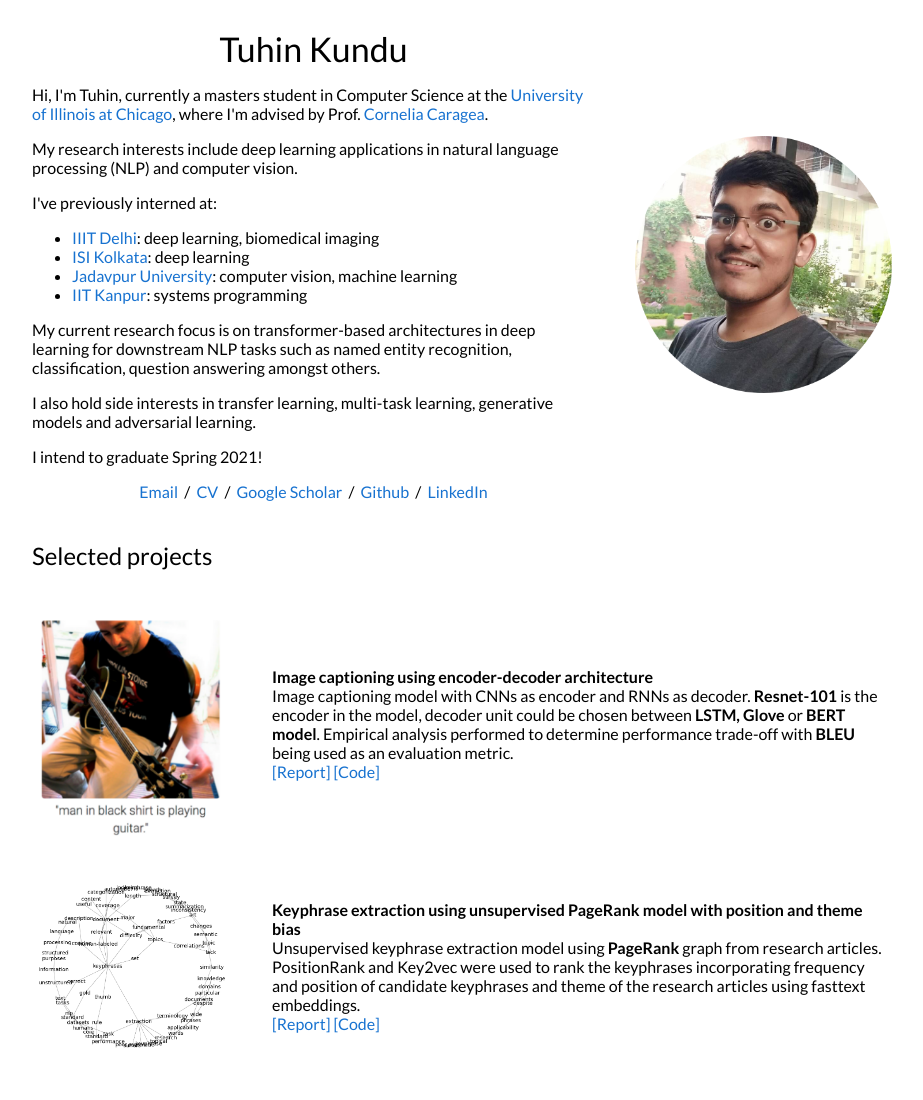
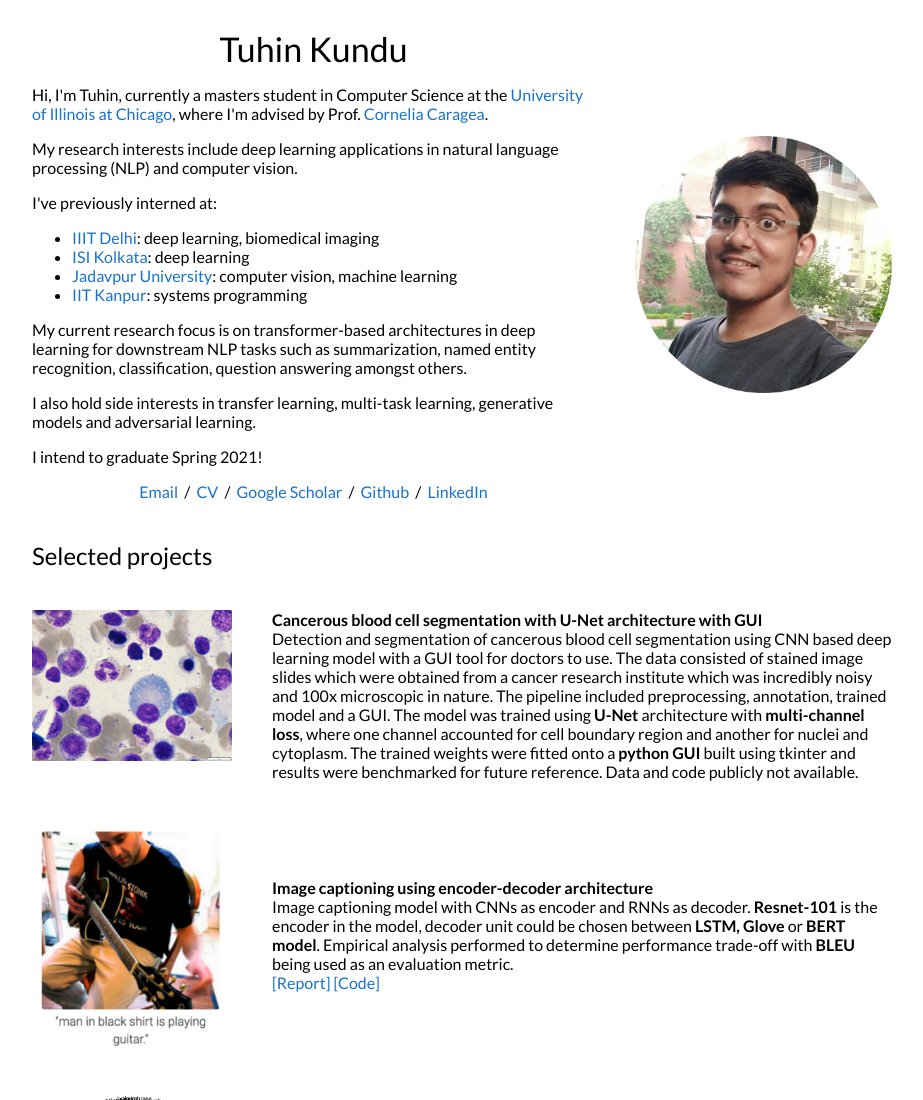
Before and after one commit to TuhinKundu/tuhinkundu.github.io, a plain HTML site: page index.html in a window 1280 px wide. Shown: the top 1100 px of the page, without its empty margins (178-1101 px from the left). Drawn offline with Linux system fonts and the light colour scheme.

Commit message:
make changes

```diff
--- a/index.html
+++ b/index.html
@@ -101,7 +101,7 @@
 
               <p>
                 My current research focus is on transformer-based architectures in deep learning for downstream NLP
-                tasks such as named entity recognition, classification, question answering amongst others.
+                tasks such as summarization, named entity recognition, classification, question answering amongst others.
               </p>
 
               <p>I also hold side interests in transfer learning, multi-task learning, generative models and adversarial learning.  </p>
@@ -132,6 +132,23 @@
 
 
         <table id="papers" width="100%" align="center" border="0" cellspacing="0" cellpadding="20">
+
+        <tr>
+          <td width="25%" valign="top">
+            <img id="paper_img" src='images/blood.png'>
+          </td>
+
+          <td width="75%" valign="center">
+            <papertitle>Cancerous blood cell segmentation with U-Net architecture with GUI</papertitle>
+            <br>
+            Detection and segmentation of cancerous blood cell segmentation using CNN based deep learning model with a GUI tool for doctors to use. The data consisted of stained image slides
+            which were obtained from a cancer research institute which was incredibly noisy and 100x microscopic in nature. The pipeline included preprocessing, annotation, trained model and a GUI.
+            The model was trained using <strong>U-Net</strong> architecture with <strong>multi-channel loss</strong>, where
+            one channel accounted for cell boundary region and another for nuclei and cytoplasm. The trained weights were fitted onto a <strong>python GUI </strong> built using
+            tkinter and results were benchmarked for future reference. Data and code publicly not available.
+            <br>
+          </td>
+        </tr>
         <tr>
           <td width="25%" valign="top">
             <img id="paper_img" src='images/caption.png'>
```
Also changed, not shown: images/blood.png (added).
